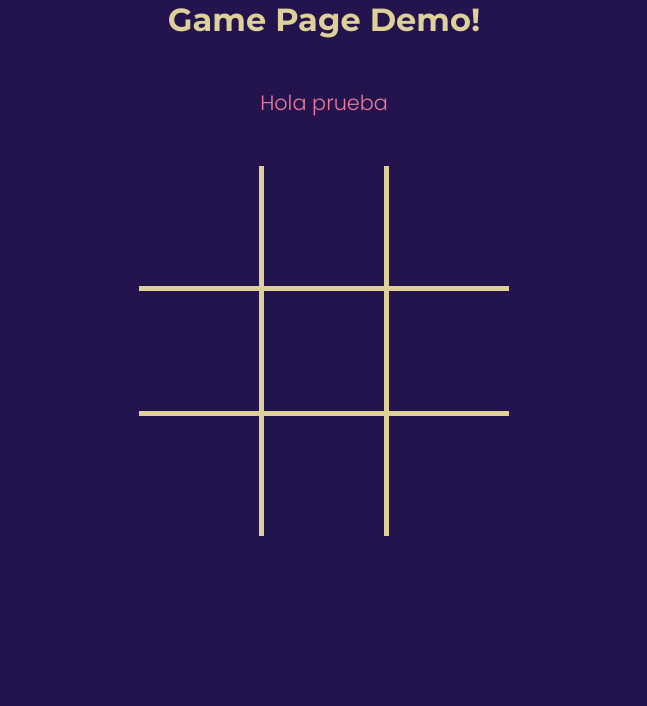
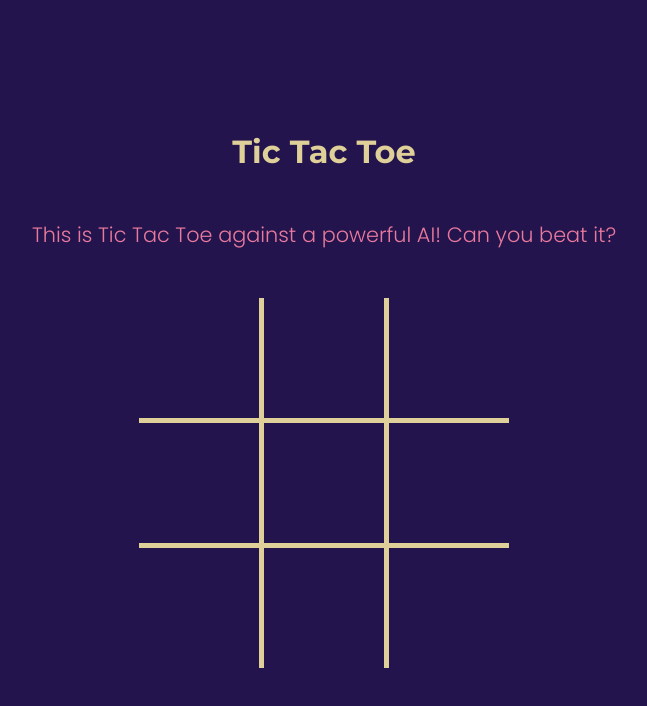
Before and after one commit to gnoya/tic-tac-toe, a React (Create React App) app: page / in a window 1280 px wide. Shown: the top 706 px of the page, without its empty margins (316-963 px from the left). Built offline with nearby package versions, Linux system fonts and the light colour scheme.

Commit message:
Aesthetics: new texts and better looking game page

```diff
--- a/src/pages/game/game.page.module.css
+++ b/src/pages/game/game.page.module.css
@@ -1,10 +1,12 @@
 .container {
   display: flex;
   flex-flow: column nowrap;
-  /* justify-content: auto; */
+  justify-content: center;
   align-items: center;
-  margin: 0 auto;
+  gap: 50px 0;
+
   width: 90%;
   max-width: 1400px;
-  gap: 50px 0;
+  margin: 0 auto;
+  height: 100vh;
 }
--- a/src/pages/game/game.page.tsx
+++ b/src/pages/game/game.page.tsx
@@ -6,8 +6,8 @@ import styles from './game.page.module.css'
 export default function GamePage() {
   return (
     <div className={styles.container}>
-      <Title>Game Page Demo!</Title>
-      <Text>Hola prueba</Text>
+      <Title>Tic Tac Toe</Title>
+      <Text>This is Tic Tac Toe against a powerful AI! Can you beat it?</Text>
       <Board />
     </div>
   )
```
